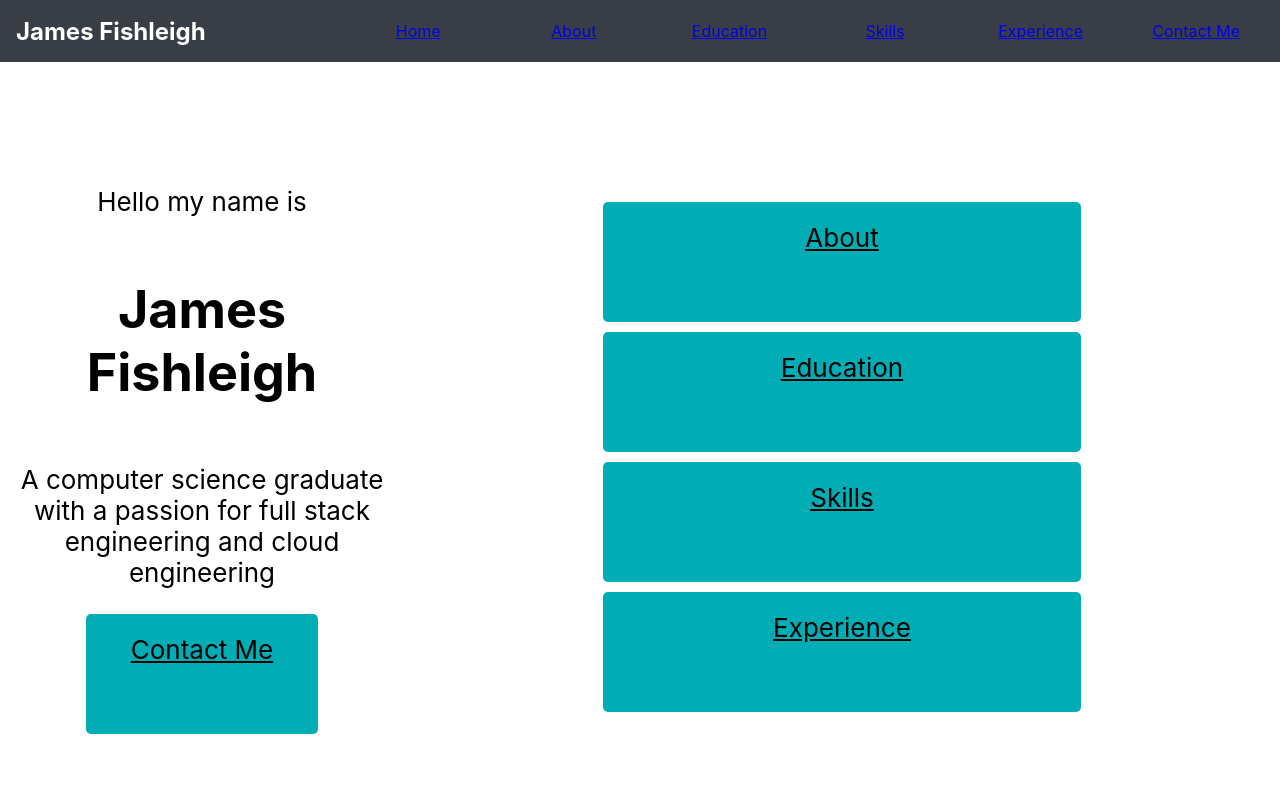
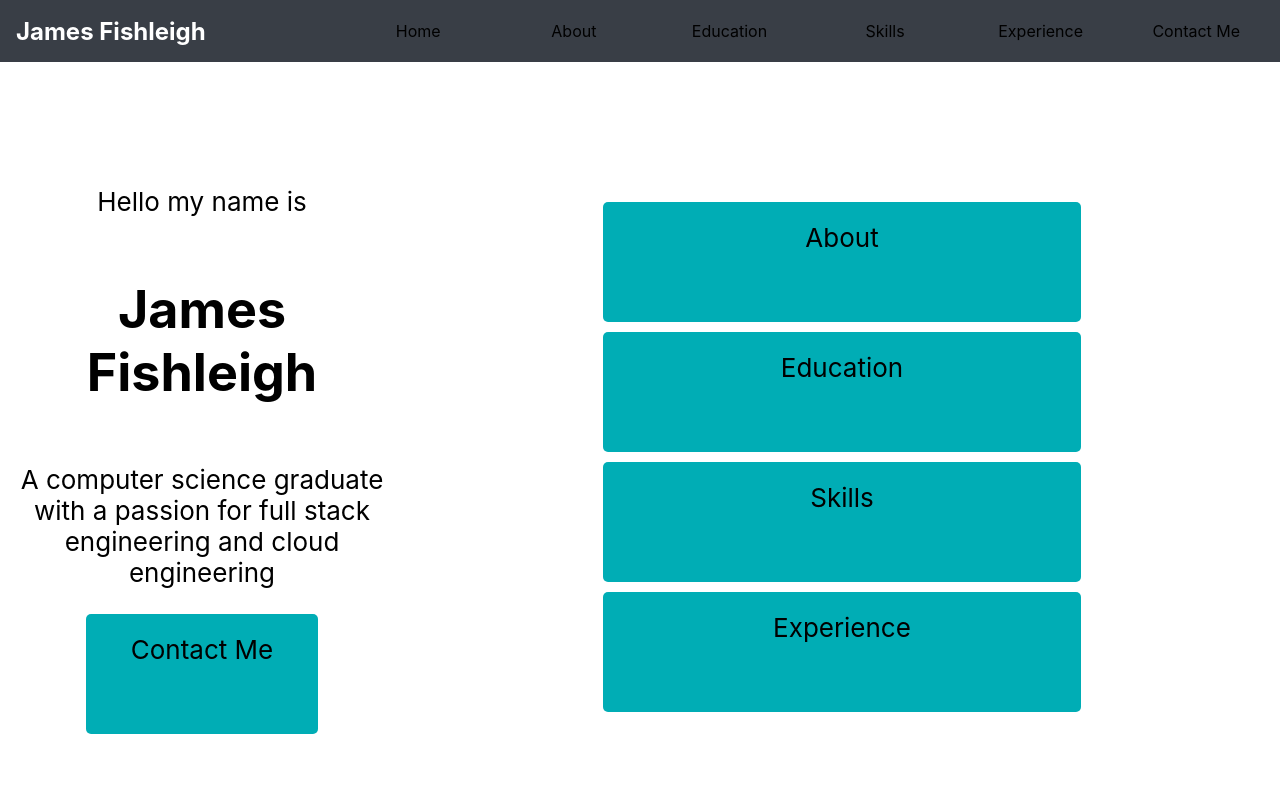
Before and after one commit to Nightstaryo/JamesFishleighPort, a React (Create React App) app: page / in a window 1280 px wide. Shown: the top 800 px of the page. Built offline with nearby package versions, Linux system fonts and the light colour scheme.

Commit message:
Fix Decoloration

```diff
--- a/src/App.css
+++ b/src/App.css
@@ -267,6 +267,7 @@ margin: 10px;
   overflow: hidden;
 
 
+
 }
 .prod-button{
 display:flex;
@@ -289,3 +290,12 @@ margin:20px
 
 
 }
+a {
+  color: black;
+  text-decoration: none;
+}
+
+/* Style for visited links */
+a:visited {
+  color: black;
+}
```
